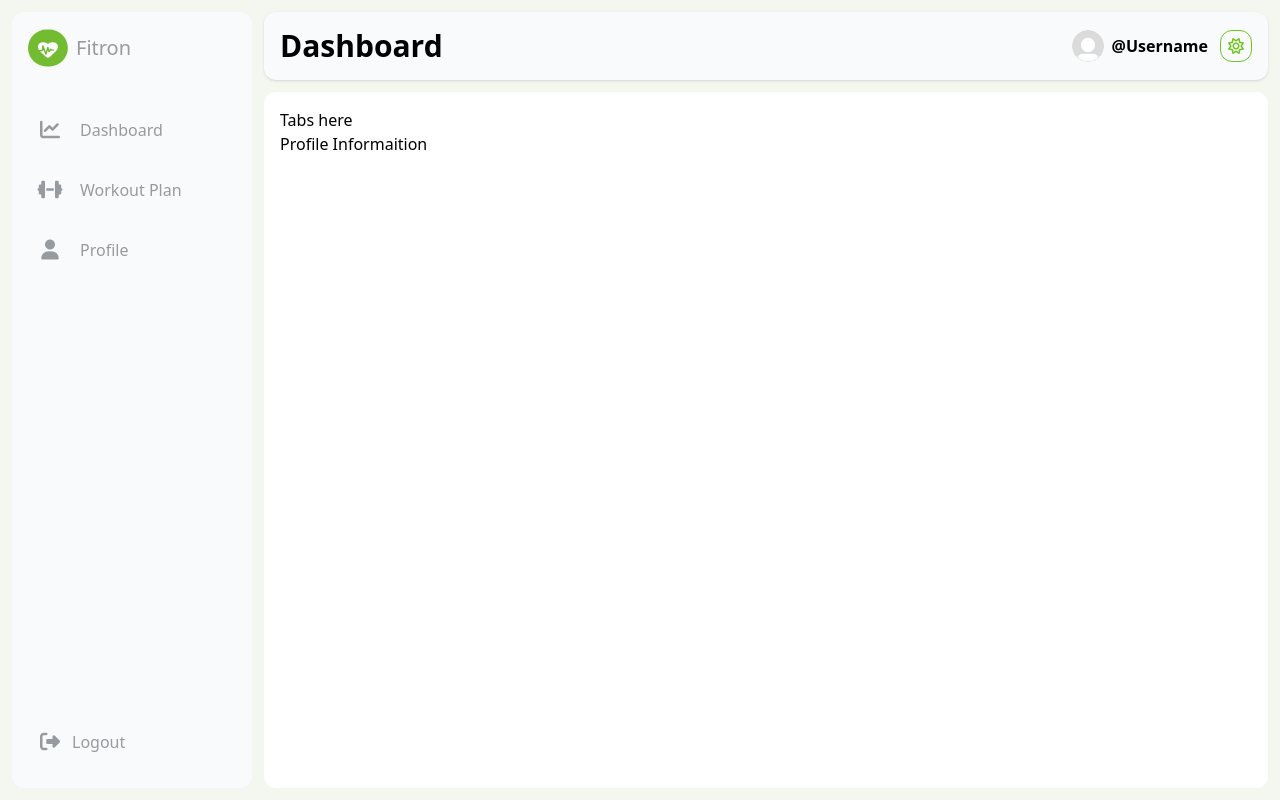
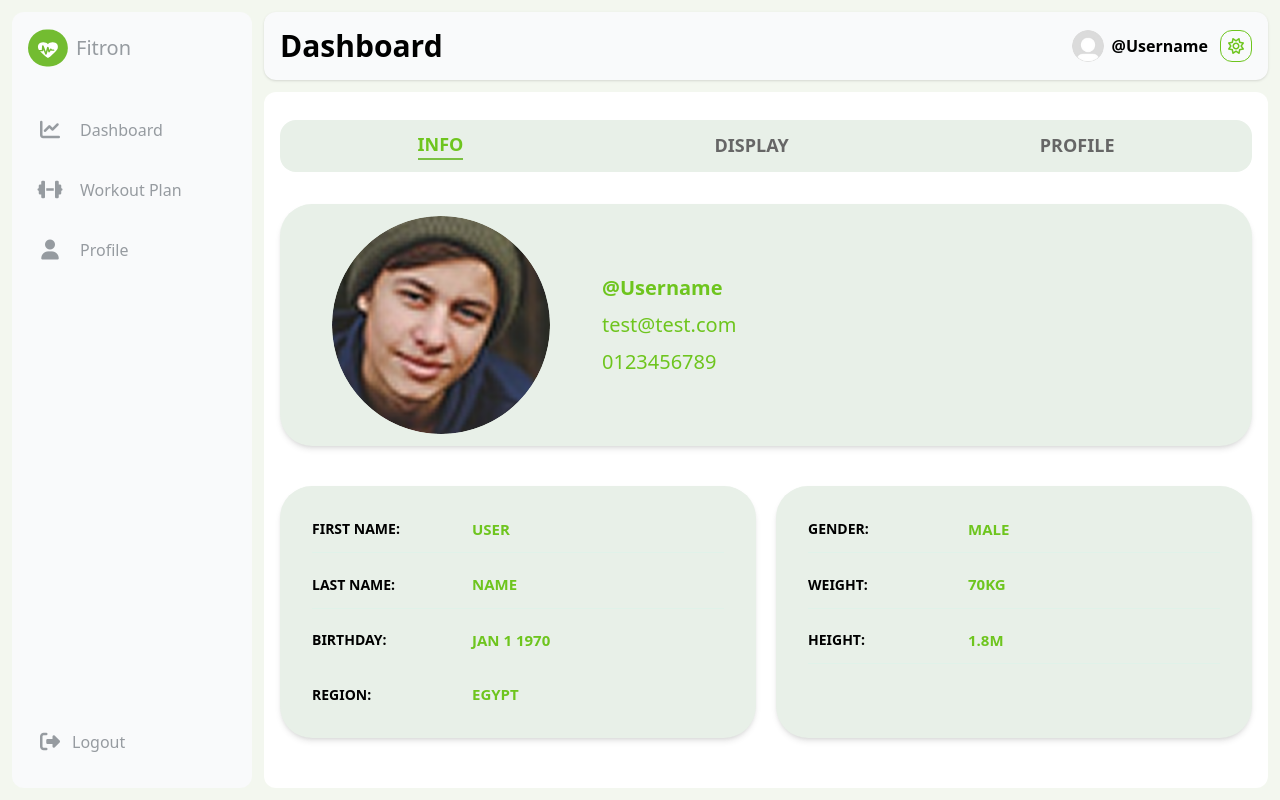
Before and after one commit to AbdoMohamad768/Fitron, a React (Vite) app: page /app/profile/info in a window 1280 px wide. Built offline with nearby package versions, Linux system fonts and the light colour scheme.

Commit message:
Profile info Done

```diff
--- /dev/null
+++ b/src/components/ProfileTabBar.jsx
@@ -0,0 +1,33 @@
+import { NavLink } from "react-router-dom";
+
+function ProfileTabBar() {
+    return (
+        <div className="flex justify-around items-center rounded-2xl font-semibold w-full bg-[#E8F0E8] p-3 pb-3 mb-5 mt-3">
+            <NavLink to="/app/profile/info" className="text-sm uppercase cursor-pointer text-[18px]">
+                {({ isActive }) => (
+                    <div className={`${isActive ? "text-main-700 border-b-2 border-[#7AC142]" : "text-[#666]"}`}>
+                        INFO
+                    </div>
+                )}
+            </NavLink>
+
+            <NavLink to="/app/profile/display" className="text-sm uppercase cursor-pointer text-[18px]">
+                {({ isActive }) => (
+                    <div className={`${isActive ? "text-main-700 border-b-2 border-[#7AC142]" : "text-[#666]"}`}>
+                        DISPLAY
+                    </div>
+                )}
+            </NavLink>
+
+            <NavLink to="/app/profile/details" className="text-sm uppercase cursor-pointer text-[18px]">
+                {({ isActive }) => (
+                    <div className={`${isActive ? "text-main-700 border-b-2 border-[#7AC142]" : "text-[#666]"}`}>
+                        PROFILE
+                    </div>
+                )}
+            </NavLink>
+        </div>
+    );
+}
+
+export default ProfileTabBar;
--- a/src/pages/Profile.jsx
+++ b/src/pages/Profile.jsx
@@ -1,9 +1,13 @@
 import { Outlet } from "react-router";
+import ProfileTabBar from "../components/ProfileTabBar"; // Adjust the path as needed
 
 function Profile() {
   return (
     <div>
-      <div>Tabs here</div>
+      <div className="flex flex-col items-center">
+        {/* Tab Bar */}
+        <ProfileTabBar />
+      </div>
 
       <Outlet />
     </div>
--- a/src/pages/ProfileInfo.jsx
+++ b/src/pages/ProfileInfo.jsx
@@ -1,8 +1,101 @@
+// src/pages/ProfileInfo.jsx
 function ProfileInfo() {
-  // Make the info section in the profile page and try to make it prettier than its figma design, try to look at similar pages for inspirations
+  return (
+    <div className="flex flex-col items-center">
+      {/* Profile Info Section */}
+      <div className="w-full text-center">
+        <div className="bg-[#E8F0E8] flex items-center mt-3 mb-5 gap-10 px-10 rounded-4xl shadow-md">
+          {/* Profile Image */}
+          <img
+            src="/profile photo.png" // Reference the image from the public directory
+            alt="Profile"
+            className="w-[218px] h-[218px] rounded-full object-cover m-3"
+          />
+          <div className="flex flex-col justify-center items-start">
+            <h2 className="text-[20px] font-bold text-main-700 mb-3 leading-tight">
+              @Username
+            </h2>
+            <p className="text-[20px] text-main-700 mb-3 leading-tight">
+              test@test.com
+            </p>
+            <p className="text-[20px] text-main-700 leading-tight">
+              0123456789
+            </p>
+          </div>
+        </div>
+        <div className="mt-10 flex gap-5">
+          {/* Column 1 */}
+          <div className="flex flex-col flex-1 bg-[#E8F0E8] mb-5 gap-2 px-8 py-5 rounded-4xl shadow-md text-left">
+            <div className="flex items-center py-[12px] border-b border-[#E0F2E9]">
+              <span className="text-[14px] font-bold text-black uppercase w-40">
+                FIRST NAME:
+              </span>
+              <span className="text-[15px] text-main-700 font-semibold uppercase">
+                User
+              </span>
+            </div>
 
-  // You can go to the page in this rout "/app/profile/info"
-  return <div>Profile Informaition</div>;
+            <div className="flex items-center py-[12px] border-b border-[#E0F2E9]">
+              <span className="text-[14px] font-bold text-black uppercase w-40">
+                LAST NAME:
+              </span>
+              <span className="text-[15px] text-main-700 font-semibold uppercase">
+                name
+              </span>
+            </div>
+
+            <div className="flex items-center py-[12px]">
+              <span className="text-[14px] font-bold text-black uppercase w-40">
+                BIRTHDAY:
+              </span>
+              <span className="text-[15px] text-main-700 font-semibold uppercase">
+                JAN 1 1970
+              </span>
+            </div>
+
+            <div className="flex items-center py-[12px]">
+              <span className="text-[14px] font-bold text-black uppercase w-40">
+                REGION:
+              </span>
+              <span className="text-[15px] text-main-700 font-semibold uppercase">
+                EGYPT
+              </span>
+            </div>
+          </div>
+
+          {/* Column 2*/}
+          <div className="flex flex-col flex-1 bg-[#E8F0E8] mb-5 gap-2 px-8 py-5 rounded-4xl shadow-md text-left">
+            <div className="flex items-center py-[12px] border-b border-[#E0F2E9]">
+              <span className="text-[14px] font-bold text-black uppercase w-40">
+                GENDER:
+              </span>
+              <span className="text-[15px] text-main-700 font-semibold uppercase">
+                MALE
+              </span>
+            </div>
+
+            <div className="flex items-center py-[12px] border-b border-[#E0F2E9]">
+              <span className="text-[14px] font-bold text-black uppercase w-40">
+                WEIGHT:
+              </span>
+              <span className="text-[15px] text-main-700 font-semibold uppercase">
+                70KG
+              </span>
+            </div>
+
+            <div className="flex items-center py-[12px] border-b border-[#E0F2E9]">
+              <span className="text-[14px] font-bold text-black uppercase w-40">
+                HEIGHT:
+              </span>
+              <span className="text-[15px] text-main-700 font-semibold uppercase">
+                1.8M
+              </span>
+            </div>
+          </div>
+        </div>
+      </div>
+    </div>
+  );
 }
 
 export default ProfileInfo;
```
Also changed, not shown: src/App.css (+10 -16 lines), public/profile photo.png (added), public/small profile Picture.png (added).
